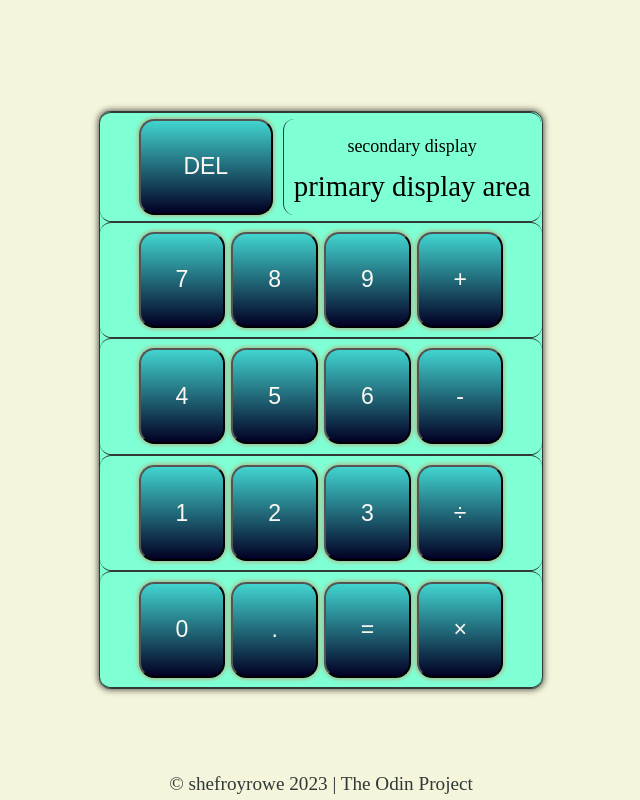
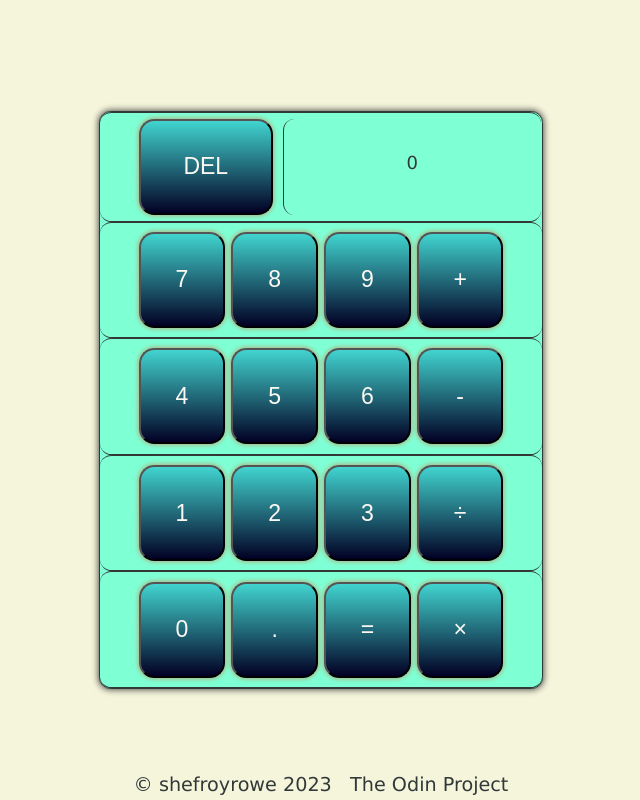
Before and after one commit to shefroyrowe/calculator, a plain HTML site: page index.html in a window 1280 px wide. Both pictures are taken after a click on the button "DEL". Shown: the whole page, without its empty margins (319-959 px from the left). Drawn offline with Linux system fonts and the light colour scheme.

Commit message:
del/clear button logic added

```diff
--- a/index.html
+++ b/index.html
@@ -16,9 +16,11 @@
                 <button id="del-btn" value="del">DEL</button>
                 <div class="display">
                     <div class="secondary-display">
-                        secondary display
+                        0
                     </div>
-                    primary display area
+                    <div class="main-display">
+
+                    </div>
                 </div>
             </div>
             <div class="row" >
@@ -47,7 +49,7 @@
             </div>
 
         </div>
-        <footer>&copy; shefroyrowe 2023 | The Odin Project</footer>
+        <footer>&COPY; shefroyrowe 2023 &nbsp; The Odin Project</footer>
        </main>
         <script src="script.js" defer></script>
     </body>
--- a/script.js
+++ b/script.js
@@ -30,19 +30,19 @@ const updateDisplay = {
 //calculate variable
 /*--------------------*/
 function operate(a, operator, b) {
-    if(operator === '+'){
+    if (operator === '+') {
         return a + b;
     }
 
-    if(operator === '-'){
+    if (operator === '-') {
         return a - b;
     }
 
-    if(operator === '*'){
+    if (operator === '*') {
         return a * b;
     }
 
-    if(operator === '/'){
+    if (operator === '/') {
         return a / b;
     }
 }
@@ -53,7 +53,7 @@ function operate(a, operator, b) {
 function evaluateEquation() {
     const keys = document.getElementsByTagName('button');
     const display = document.querySelector('.secondary-display');
-    const mainDisplay = document.querySelector('.display');
+    const mainDisplay = document.querySelector('.main-display');
 
     Array.from(keys).forEach(key => {
         key.addEventListener('click', (e) => {
@@ -86,13 +86,40 @@ function evaluateEquation() {
             }
 
             //run operate function on input values
+            //append to main display
             if (value === '=' &&
                 isNaN(updateDisplay.firstNumber) === false &&
                 isNaN(updateDisplay.secondNumber) === false &&
                 updateDisplay.operator !== '') {
-                display.textContent = operate(updateDisplay.firstNumber,
+                    display.textContent += '=';
+
+                mainDisplay.textContent = operate(updateDisplay.firstNumber,
                     updateDisplay.operator, updateDisplay.secondNumber);
 
+            }
+
+            //hook up delete button
+            //clear and reset all
+                if(value === 'del'){
+                    updateDisplay.firstNumber = '';
+                    updateDisplay.secondNumber = '';
+                    updateDisplay.operator = '';
+
+                    display.textContent = 0;
+                    mainDisplay.textContent = '';
+                }
+
+
+            //evaluate only two operands at a time
+            if(isNaN(mainDisplay.textContent) === false &&
+               key.classList.contains('operater')){
+
+                updateDisplay.firstNumber = mainDisplay.textContent;
+                console.log(updateDisplay.firstNumber);
+                updateDisplay.operator = value;
+
+                display.textContent = updateDisplay.firstNumber;
+                display.textContent += updateDisplay.operator;
             }
 
         });
--- a/style.css
+++ b/style.css
@@ -1,3 +1,8 @@
+@font-face {
+    font-family: roundpop;
+    src: url(fonts/RoundPop-owwjd.ttf);
+}
+
 html,
 body {
     margin: 0;
@@ -7,7 +12,8 @@ body {
     color: black;
     box-sizing: border-box;
     font-size: 1.2rem;
-    overflow: hidden;
+    overflow: hidden; /*change font family*/
+    font-family: 'Lucida Sans', 'Lucida Sans Regular', 'Lucida Grande', 'Lucida Sans Unicode', Geneva, Verdana, sans-serif;
 }
 
 .wrapper {
@@ -46,15 +52,16 @@ body {
     height: 5rem;
     width: 20rem;
     overflow: hidden;
+    color: rgb(126, 53, 27);
 }
 
 .secondary-display {
     display: flex;
-    align-items: center;
     justify-content: center;
     font-size: 18px;
     padding: 0.3rem;
     margin-bottom: 0.4rem;
+    color: #313838;
 }
 
 #row-1 {
```
Also changed, not shown: fonts/RoundPop-owwjd.ttf (added).
